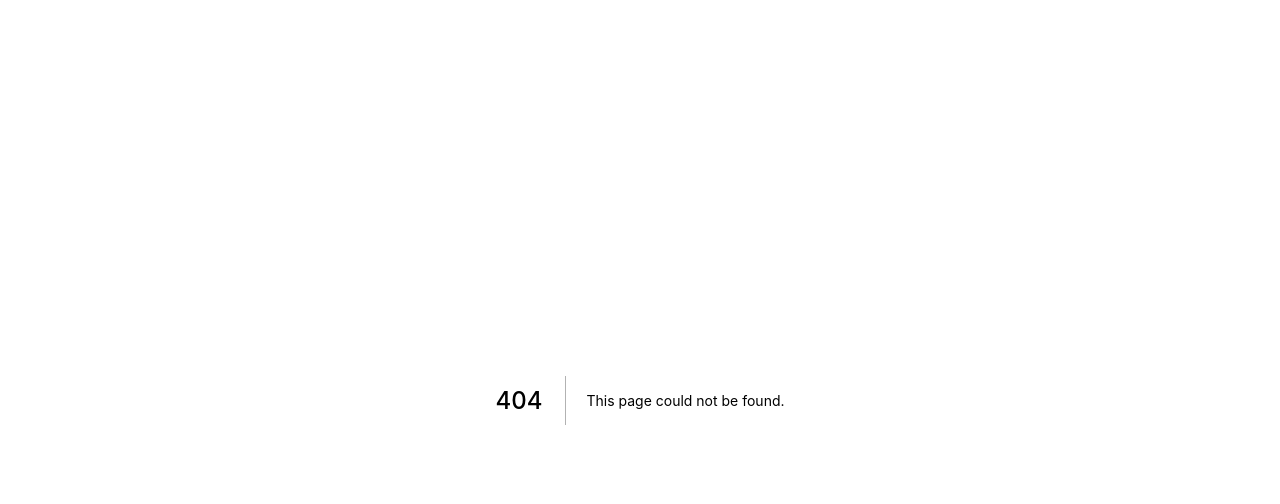
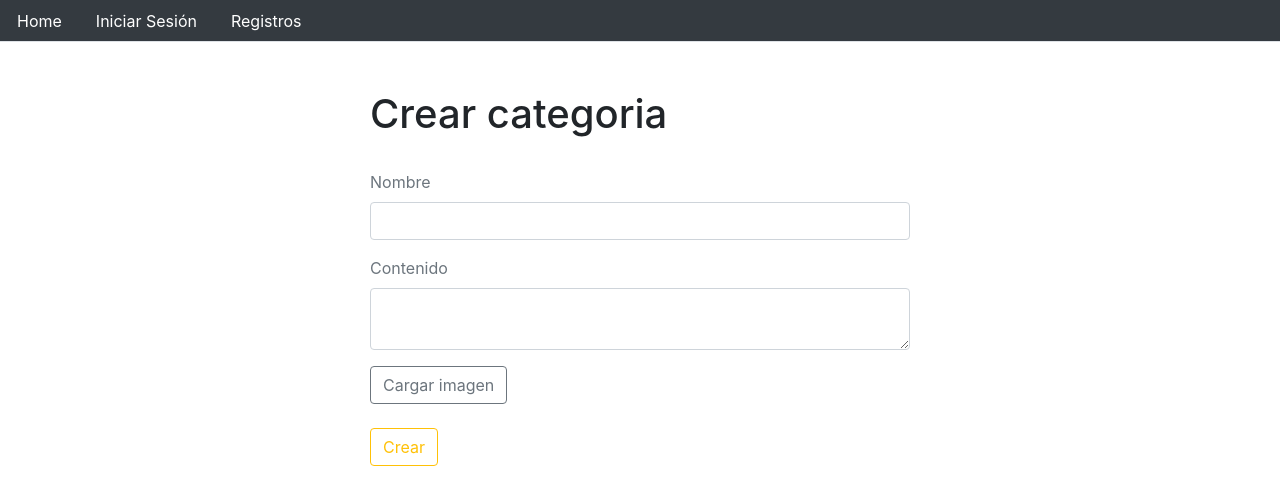
Before and after one commit to davidroman-hub/Start-up-hackr.io-clone, a Next.js app: page /admin/category/create in a window 1280 px wide. Before the commit this address had no page. Shown: the top 504 px of the page. Built offline with nearby package versions, Linux system fonts and the light colour scheme.

Commit message:
finishing create category model and form sending the info in a console

```diff
--- /dev/null
+++ b/pages/admin/category/create.js
@@ -0,0 +1,80 @@
+import Layout from '../../../components/Layout'
+import withAdmin from '../../withAdmin'
+import {useState,useEffect} from 'react'
+import axios from 'axios'
+import {API} from '../../../config'
+import {showErrorMessage,showSuccessMessage} from '../../../helpers/alerts'
+
+
+const Create = () => {
+
+    const [state, setState] = useState({
+        name: '',
+        content:'',
+        error:'',
+        success:'',
+        formData:process.browser && new FormData(),
+        buttonText:'Crear',
+        imageUploadText:'Cargar imagen',
+    })
+
+    const {name, content, error, success, formData, buttonText, imageUploadText} = state
+
+    const handleChange = name => e => {
+        const value = name == 'image' ? e.target.files[0] : e.target.value
+        const imageName = name == 'image' ? event.target.files[0].name : 'Cargar imagen' // for put the photo name
+        formData.set(name, value)
+        setState({...state,[name]: value, error:'', success:'', imageUploadText:imageName })
+    };
+
+    const handleSubmit = async e => {
+        e.preventDefault()
+        setState({...state, buttonText:'Creando..'})
+        console.log(...formData)
+    }
+
+    const createCategoryForm = () => (
+        <form onSubmit={handleSubmit}>
+            <div className="form-group">
+                <label className="text-muted">
+                    Nombre
+                </label>
+                <input onChange={handleChange('name')}  value={name} type="text" className="form-control" required/>
+            </div>
+            <div className="form-group">
+                <label className="text-muted">
+                    Contenido
+                </label>
+                <textarea onChange={handleChange('content')}  value={content} className="form-control" required/>
+            </div>
+            <div className="form-group">
+                <label className="btn btn-outline-secondary ">
+                    {imageUploadText}
+                <input onChange={handleChange('image')} accept="image/*" type="file" className="form-control" hidden/>
+                </label>
+            </div>
+            <div>
+                <button className="btn btn-outline-warning">
+                    {buttonText}
+                </button>
+            </div>
+        </form>
+    )
+
+
+
+
+    return(
+        <Layout>
+            <div className="row">
+                <div className="col-md-6 offset-md-3">
+                    <h1>Crear categoria</h1>
+                    <br/>
+                        {createCategoryForm()}
+                </div>
+            </div>
+        </Layout>
+    )
+}
+
+export default Create
```
Also changed, not shown: pages/admin/index.js (+19 -2 lines).
